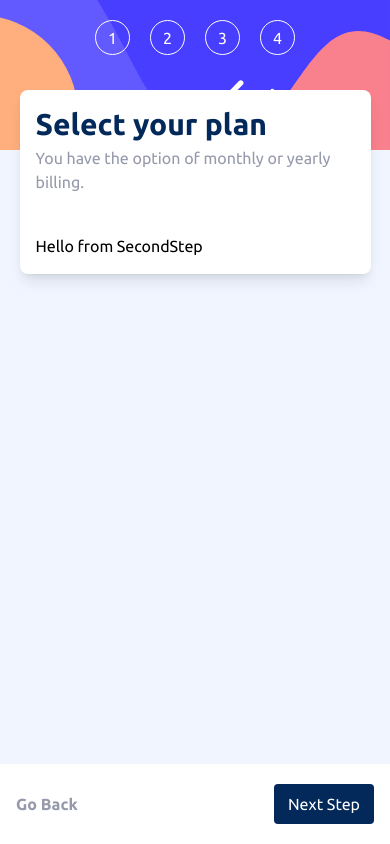
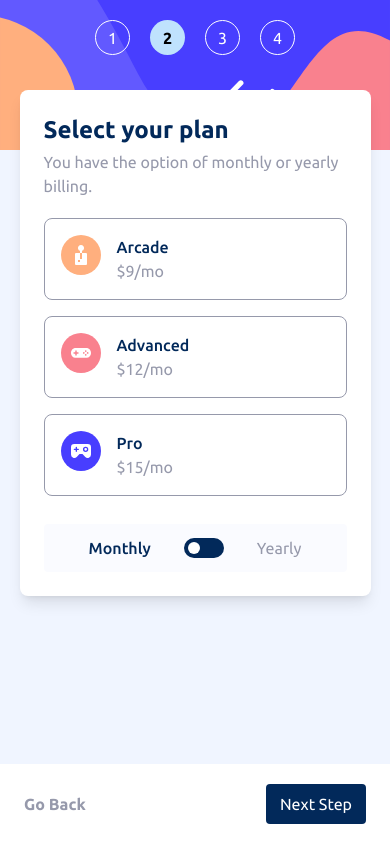
Before and after one commit to TornikeTt/Multi-step-form, a React (Vite) app: page / in a window 390 px wide. Both pictures are taken after a click on the button "Next Step". Built offline with nearby package versions, Linux system fonts and the light colour scheme.

Commit message:
Add signup second step and add hooks that control monthly and yearly plans

```diff
--- a/src/App.tsx
+++ b/src/App.tsx
@@ -26,7 +26,7 @@ function App() {
                     "lg:h-[600px] lg:w-[900px]",
                 )}
             >
-                <Navigation />
+                <Navigation currentStep={currentStep} />
                 <Main currentStep={currentStep} />
                 <Footer
                     currentStep={currentStep}
--- a/src/Components/Footer.tsx
+++ b/src/Components/Footer.tsx
@@ -21,16 +21,16 @@ function Footer({ currentStep, setCurrentStep }: Props) {
 
     return (
         <footer className="bg-neutral-white flex h-full w-full items-center justify-center md:col-start-2">
-            <div className="flex w-full justify-between px-4 lg:px-20">
+            <div className="flex w-full justify-between px-6 lg:px-20">
                 <button
                     onClick={prevStep}
-                    className="text-neutral-grey-500 font-bold"
+                    className="text-neutral-grey-500 cursor-pointer font-bold"
                 >
                     {currentStep > 0 && <span>Go Back</span>}
                 </button>
                 <button
                     onClick={nextStep}
-                    className="bg-primary-blue-950 text-neutral-white h-10 w-[100px] rounded-sm"
+                    className="bg-primary-blue-950 text-neutral-white h-10 w-[100px] cursor-pointer rounded-sm"
                 >
                     Next Step
                 </button>
--- a/src/Components/Main/Header.tsx
+++ b/src/Components/Main/Header.tsx
@@ -24,7 +24,7 @@ function Header({ currentStep }: { currentStep: number }) {
 
     return (
         <header>
-            <h1 className="text-primary-blue-950 text-3xl font-bold">
+            <h1 className="text-primary-blue-950 text-2xl font-bold md:text-3xl">
                 {headerContent[currentStep].title}
             </h1>
             <p className="text-neutral-grey-500 mt-1">
--- a/src/Components/Main/Main.tsx
+++ b/src/Components/Main/Main.tsx
@@ -1,3 +1,4 @@
+import { useState } from "react";
 import clsx from "clsx";
 import Header from "./Header";
 import FirstStep from "./FirstStep";
@@ -8,14 +9,26 @@ type Props = {
 };
 
 export function Main({ currentStep }: Props) {
-    const steps = [<FirstStep />, <SecondStep />];
+    const [isYearly, setIsYearly] = useState(false);
+
+    const steps = [
+        <FirstStep />,
+        <SecondStep isYearly={isYearly} setIsYearly={setIsYearly} />,
+    ];
 
     return (
-        <main className={clsx("relative flex items-center justify-center")}>
+        <main
+            className={clsx(
+                // base
+                "relative flex min-h-[480px] items-center justify-center",
+                // md
+                "md:min-h-0",
+            )}
+        >
             <div
                 className={clsx(
                     // base
-                    "bg-neutral-white absolute -top-15 flex w-[90%] max-w-[480px] flex-col justify-between gap-10 rounded-lg p-4 shadow-lg",
+                    "bg-neutral-white absolute -top-15 flex w-[90%] max-w-[480px] flex-col justify-between gap-5 rounded-lg p-6 shadow-lg",
                     // md
                     "md:top-0 md:w-full md:max-w-none md:rounded-none md:shadow-none",
                     //lg
--- a/src/Components/Main/SecondStep.tsx
+++ b/src/Components/Main/SecondStep.tsx
@@ -1,5 +1,97 @@
-function SecondStep() {
-    return <h1>Hello from SecondStep</h1>;
+import clsx from "clsx";
+import arcade from "../../assets/images/icon-arcade.svg";
+import advanced from "../../assets/images/icon-advanced.svg";
+import pro from "../../assets/images/icon-pro.svg";
+
+type Props = {
+    isYearly: boolean;
+    setIsYearly: React.Dispatch<React.SetStateAction<boolean>>;
+};
+
+function SecondStep({ isYearly, setIsYearly }: Props) {
+    const planOptions = [
+        { icon: arcade, name: "Arcade", price: isYearly ? "90/yr" : "9/mo" },
+        {
+            icon: advanced,
+            name: "Advanced",
+            price: isYearly ? "120/yr" : "12/mo",
+        },
+        { icon: pro, name: "Pro", price: isYearly ? "150/yr" : "15/mo" },
+    ];
+
+    const toggleBillingType = (
+        e: React.MouseEvent<HTMLButtonElement>,
+    ): void => {
+        e.preventDefault();
+        setIsYearly((prev) => !prev);
+    };
+
+    return (
+        <div className="flex flex-col gap-4">
+            <div
+                className={clsx(
+                    //base
+                    "flex flex-col gap-4",
+                    //md
+                    "md:flex-row md:justify-between",
+                )}
+            >
+                {planOptions.map((each, index) => {
+                    return (
+                        <button
+                            onClick={(e) => e.preventDefault()}
+                            key={index}
+                            className={clsx(
+                                // base
+                                "border-neutral-grey-500 flex cursor-pointer gap-4 rounded-lg border p-4 text-left",
+                                // md
+                                "md:flex-1 md:flex-col md:justify-between",
+                                // active state
+                                "focus:border-primary-purple-600 focus:bg-neutral-blue-100",
+                            )}
+                        >
+                            <img
+                                className="size-10"
+                                src={each.icon}
+                                alt={each.name}
+                            />
+                            <div className="md:mt-10">
+                                <h1 className="text-primary-blue-950 font-medium">
+                                    {each.name}
+                                </h1>
+                                <span className="text-neutral-grey-500">
+                                    ${each.price}
+                                </span>
+                                {isYearly && (
+                                    <p className="text-primary-blue-950 text-sm font-medium">
+                                        2 months free
+                                    </p>
+                                )}
+                            </div>
+                        </button>
+                    );
+                })}
+            </div>
+
+            <div className="bg-neutral-blue-50 mt-3 flex items-center justify-evenly rounded p-3">
+                <p className="text-primary-blue-950 font-medium">Monthly</p>
+                <button
+                    onClick={toggleBillingType}
+                    className="bg-primary-blue-950 h-5 w-10 rounded-2xl px-1"
+                >
+                    <div
+                        className={clsx(
+                            // base
+                            "bg-neutral-white h-3 w-3 rounded-full transition-transform duration-300 outline-none",
+                            // conditionaly
+                            isYearly ? "translate-x-5" : "translate-x-0",
+                        )}
+                    ></div>
+                </button>
+                <p className="text-neutral-grey-500">Yearly</p>
+            </div>
+        </div>
+    );
 }
 
 export default SecondStep;
--- a/src/Components/Navigation.tsx
+++ b/src/Components/Navigation.tsx
@@ -1,15 +1,25 @@
 import clsx from "clsx";
 
-function Navigation() {
+function Navigation({ currentStep }: { currentStep: number }) {
     const signupSteps = [
         { step: 1, text: "YOUR INFO" },
         { step: 2, text: "SELECT PLAN" },
         { step: 3, text: "ADD-ONS" },
         { step: 4, text: "SUMMARY" },
     ].map((each, index) => {
+        const isCurrentStep = currentStep == index;
         return (
             <div className="md:flex md:items-center md:gap-4" key={index}>
-                <button className="border-neutral-white text-neutral-white flex size-[35px] items-center justify-center rounded-full border">
+                <button
+                    className={clsx(
+                        // base
+                        "flex size-[35px] items-center justify-center rounded-full border",
+                        // conditional
+                        isCurrentStep
+                            ? "bg-primary-blue-200 border-none font-bold text-black"
+                            : "border-neutral-white text-neutral-white",
+                    )}
+                >
                     {each.step}
                 </button>
 
```
